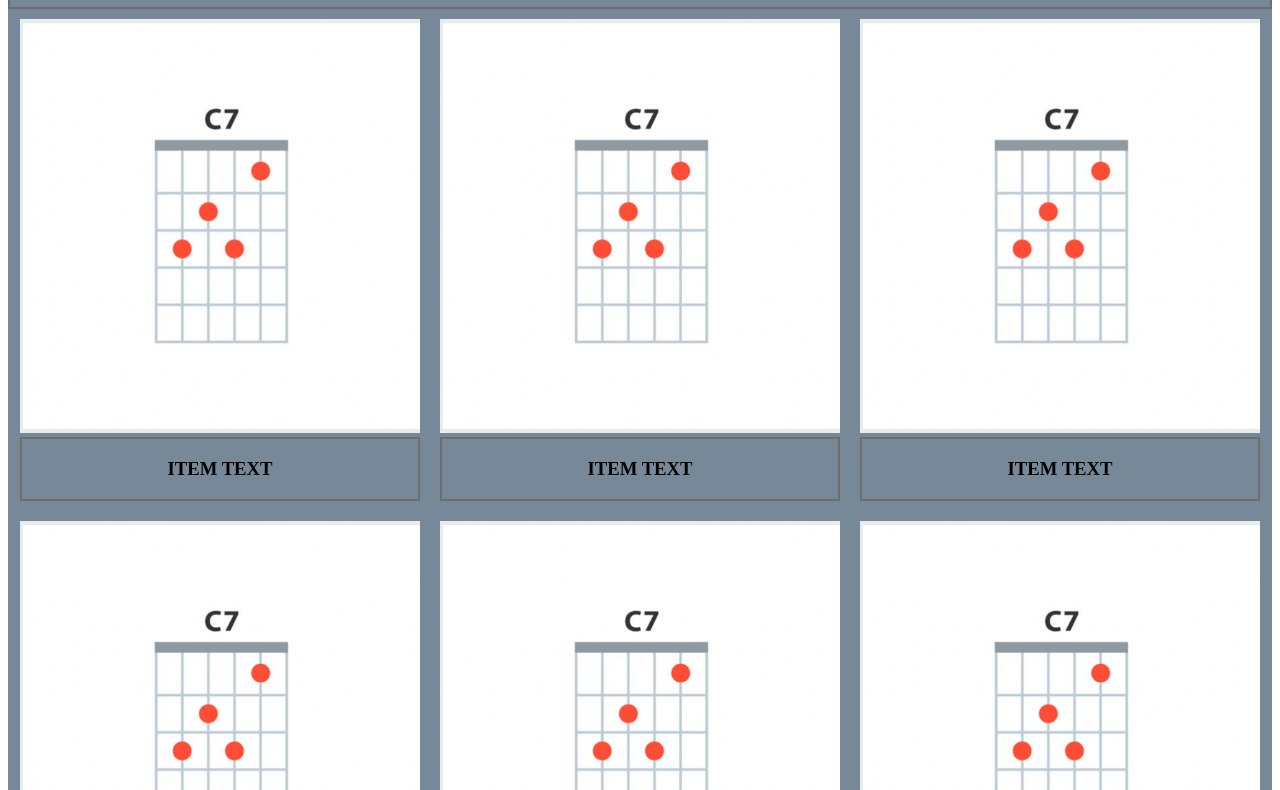
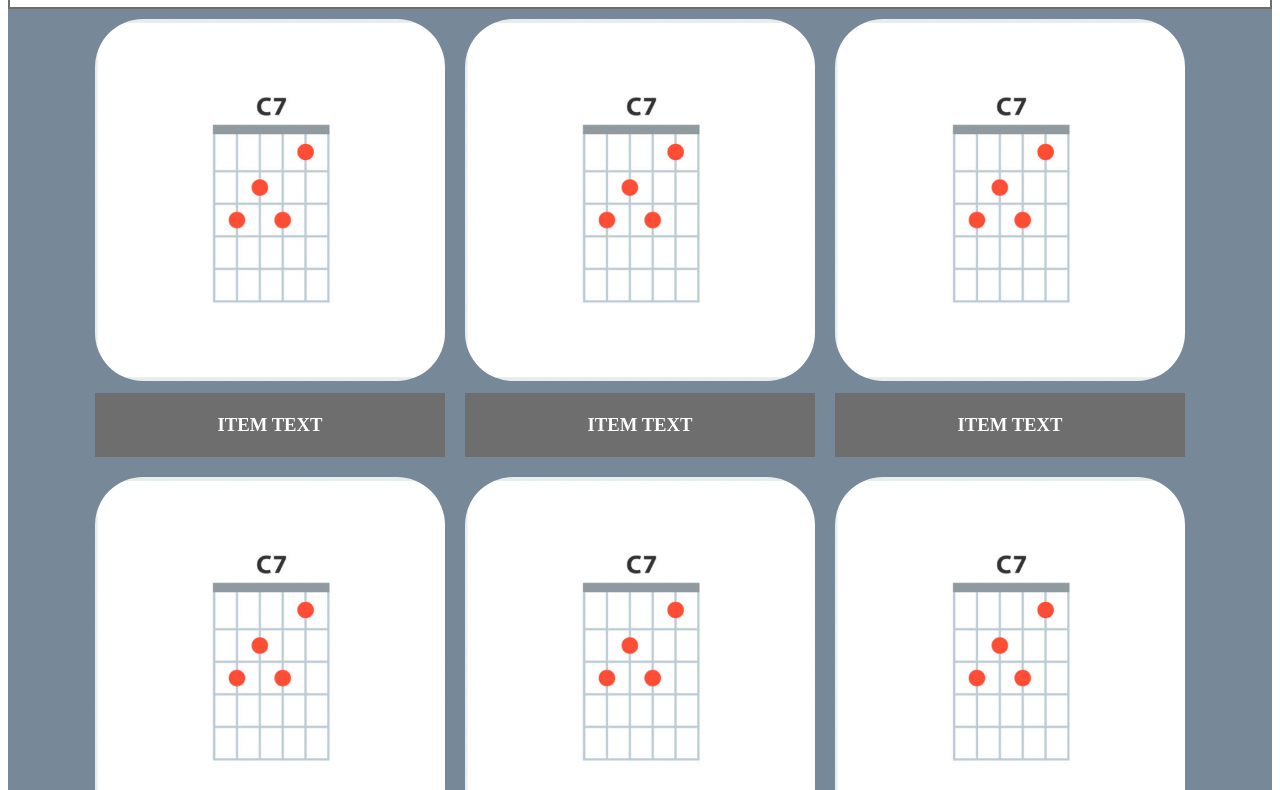
Before and after one commit to ehoversten/styling_practice, a plain HTML site: page gallery/index.html in a window 1280 px wide. Shown: the part 83-873 px from the top of the page. Drawn offline with Linux system fonts and the light colour scheme.

Commit message:
trying out different border radius values, not sure I like the curves vs the boxes for this layout

```diff
--- a/gallery/assets/css/styles.css
+++ b/gallery/assets/css/styles.css
@@ -5,8 +5,11 @@
 }
 
 .wrapper {
-    background-color: lightslategray;
     width: 100%;
+}
+
+.layout-container {
+    /* margin: 50px 80px; */
 }
 
 .title, .card-content {
@@ -16,7 +19,8 @@
 
 
 .img-container > img {
-    max-width: 400px;
+    max-width: 350px;  /*  350px - 450px */
+    border-radius: 3em;
 }
 
 
@@ -24,12 +28,23 @@
     display: flex;
     flex-wrap: wrap;
     justify-content: center;
+
+    background-color: lightslategray;
 }
 
 .item {
     margin: 10px 10px;
 }
 
+/* .card {
+
+} */
+
+
 .card-content {
-    text-align: center;
+    background-color: #6e6e6e;
+    color: #fff;
+    /* text-align: center; */
+
+    margin-top: 0.5em;
 }
```
